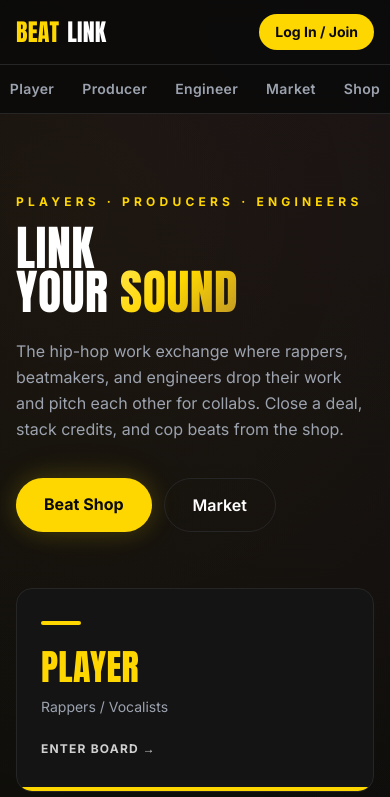
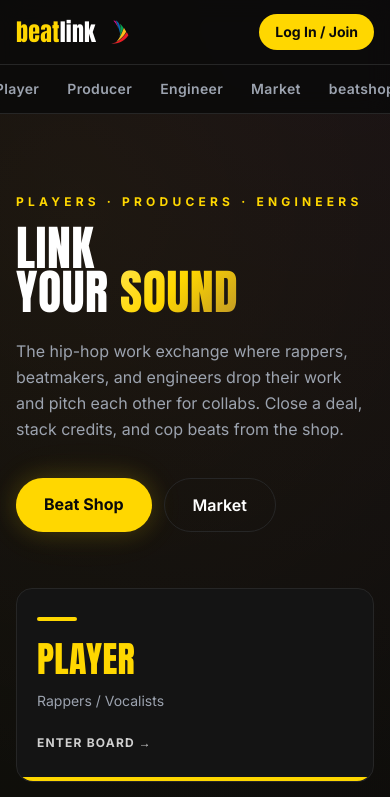
Before and after one commit to sorktl12-ux/beatlink, a React (Vite) app: page / in a window 390 px wide. Shown: the top 797 px of the page. Built offline with nearby package versions, Linux system fonts and the light colour scheme; no server answers.

Commit message:
Refine navbar branding and fix home board card title sizing.
Add Hoseo logo beside beatlink in the navbar only; scale card headings to avoid clipping.

Co-authored-by: Cursor <cursoragent@cursor.com>

```diff
--- a/package.json
+++ b/package.json
@@ -7,7 +7,7 @@
     "dev": "vite",
     "build": "vite build",
     "preview": "vite preview",
-    "deploy": "bash scripts/deploy.sh",
+    "deploy": "bash scripts/ship.sh",
     "sync": "bash scripts/sync.sh",
     "ship": "bash scripts/ship.sh"
   },
--- /dev/null
+++ b/src/components/BrandMark.jsx
@@ -0,0 +1,56 @@
+const sizeMap = {
+  sm: { logo: 'h-7 w-7', text: 'text-xl' },
+  md: { logo: 'h-8 w-8', text: 'text-2xl' },
+  lg: { logo: 'h-10 w-10', text: 'text-4xl' },
+  hero: { logo: 'h-11 w-11 sm:h-14 sm:w-14', text: 'text-5xl sm:text-7xl lg:text-8xl' },
+}
+
+/** Hoseo logo — white PNG background blends away on dark surfaces. */
+export function BrandLogo({ className = '', size = 'md' }) {
+  const s = sizeMap[size] || sizeMap.md
+  return (
+    <span
+      className={`inline-flex shrink-0 items-center justify-center ${s.logo} ${className}`}
+      aria-hidden
+    >
+      <img
+        src="/hosho-logo.png"
+        alt=""
+        className="h-full w-full object-contain"
+        draggable={false}
+      />
+    </span>
+  )
+}
+
+/** beatlink wordmark — single joined word, beat gold + link white. */
+export function BrandWordmark({ size = 'md', className = '' }) {
+  const s = sizeMap[size] || sizeMap.md
+  return (
+    <span className={`display ${s.text} leading-none whitespace-nowrap ${className}`}>
+      <span className="text-gold">beat</span>
+      <span className="text-white">link</span>
+    </span>
+  )
+}
+
+/** Logo beside beatlink wordmark. logoPosition: left | right (default right). */
+export function BrandMark({ size = 'md', className = '', wordmarkClassName = '', logoPosition = 'right' }) {
+  const wordmark = <BrandWordmark size={size} className={wordmarkClassName} />
+  const logo = <BrandLogo size={size} />
+  return (
+    <span className={`inline-flex items-center gap-2 ${className}`}>
+      {logoPosition === 'left' ? (
+        <>
+          {logo}
+          {wordmark}
+        </>
+      ) : (
+        <>
+          {wordmark}
+          {logo}
+        </>
+      )}
+    </span>
+  )
+}
--- a/src/components/Navbar.jsx
+++ b/src/components/Navbar.jsx
@@ -1,5 +1,6 @@
 import { Link, NavLink, useNavigate } from 'react-router-dom'
 import { useAuth } from '../contexts/AuthContext'
+import { BrandMark } from './BrandMark'
 
 const navItem = ({ isActive }) =>
   `px-3 py-2 text-sm font-semibold tracking-wide transition-colors ${
@@ -18,9 +19,8 @@ export default function Navbar() {
   return (
     <header className="sticky top-0 z-40 border-b border-line bg-ink/85 backdrop-blur-md">
       <div className="max-w-6xl mx-auto px-4 sm:px-6 h-16 flex items-center gap-2">
-        <Link to="/" className="flex items-center gap-2 mr-2">
-          <span className="display text-2xl text-gold leading-none">BEAT</span>
-          <span className="display text-2xl text-white leading-none">LINK</span>
+        <Link to="/" className="mr-2 hover:opacity-90 transition-opacity">
+          <BrandMark size="md" />
         </Link>
 
         <nav className="hidden sm:flex items-center ml-2">
@@ -37,7 +37,7 @@ export default function Navbar() {
             Market
           </NavLink>
           <NavLink to="/shop" className={navItem}>
-            Beat Shop
+            beatshop
           </NavLink>
           {isAdmin && (
             <NavLink to="/admin" className={navItem}>
@@ -101,7 +101,7 @@ export default function Navbar() {
           Market
         </NavLink>
         <NavLink to="/shop" className={navItem}>
-          Shop
+          beatshop
         </NavLink>
         {isAdmin && (
           <NavLink to="/admin" className={navItem}>
--- a/src/pages/Home.jsx
+++ b/src/pages/Home.jsx
@@ -38,7 +38,7 @@ export default function Home() {
 
       {/* BOARD ENTRIES */}
       <section className="max-w-6xl mx-auto px-4 sm:px-6 pb-20 -mt-2">
-        <div className="grid grid-cols-1 sm:grid-cols-3 gap-4">
+        <div className="grid grid-cols-1 sm:grid-cols-3 gap-4 min-w-0">
           {[
             { to: '/board/player', label: 'PLAYER', sub: 'Rappers / Vocalists', color: '#FFD700' },
             { to: '/board/producer', label: 'PRODUCER', sub: 'Beatmakers', color: '#CC44FF' },
@@ -47,19 +47,21 @@ export default function Home() {
             <Link
               key={b.to}
               to={b.to}
-              className="group relative overflow-hidden rounded-2xl border border-line bg-surface px-6 py-8 transition-all hover:-translate-y-1"
+              className="group relative block min-w-0 rounded-2xl border border-line bg-surface transition-all hover:-translate-y-1"
             >
-              <span
-                className="pointer-events-none absolute inset-x-0 bottom-0 h-1 transition-all duration-300 group-hover:h-full group-hover:opacity-10"
-                style={{ backgroundColor: b.color }}
-              />
-              <div className="relative">
+              <div className="pointer-events-none absolute inset-0 overflow-hidden rounded-2xl">
                 <span
-                  className="block h-1 w-10 rounded-full mb-6"
+                  className="absolute inset-x-0 bottom-0 h-1 transition-all duration-300 group-hover:h-full group-hover:opacity-10"
+                  style={{ backgroundColor: b.color }}
+                />
+              </div>
+              <div className="relative px-5 sm:px-6 py-7 sm:py-8">
+                <span
+                  className="block h-1 w-10 rounded-full mb-5 sm:mb-6"
                   style={{ backgroundColor: b.color }}
                 />
                 <h3
-                  className="display text-4xl sm:text-5xl leading-none text-white transition-colors"
+                  className="display text-4xl sm:text-[1.95rem] md:text-3xl lg:text-[2.35rem] xl:text-5xl leading-[1.05] break-words"
                   style={{ color: b.color }}
                 >
                   {b.label}
```
Also changed, not shown: public/hosho-logo.png (added).
